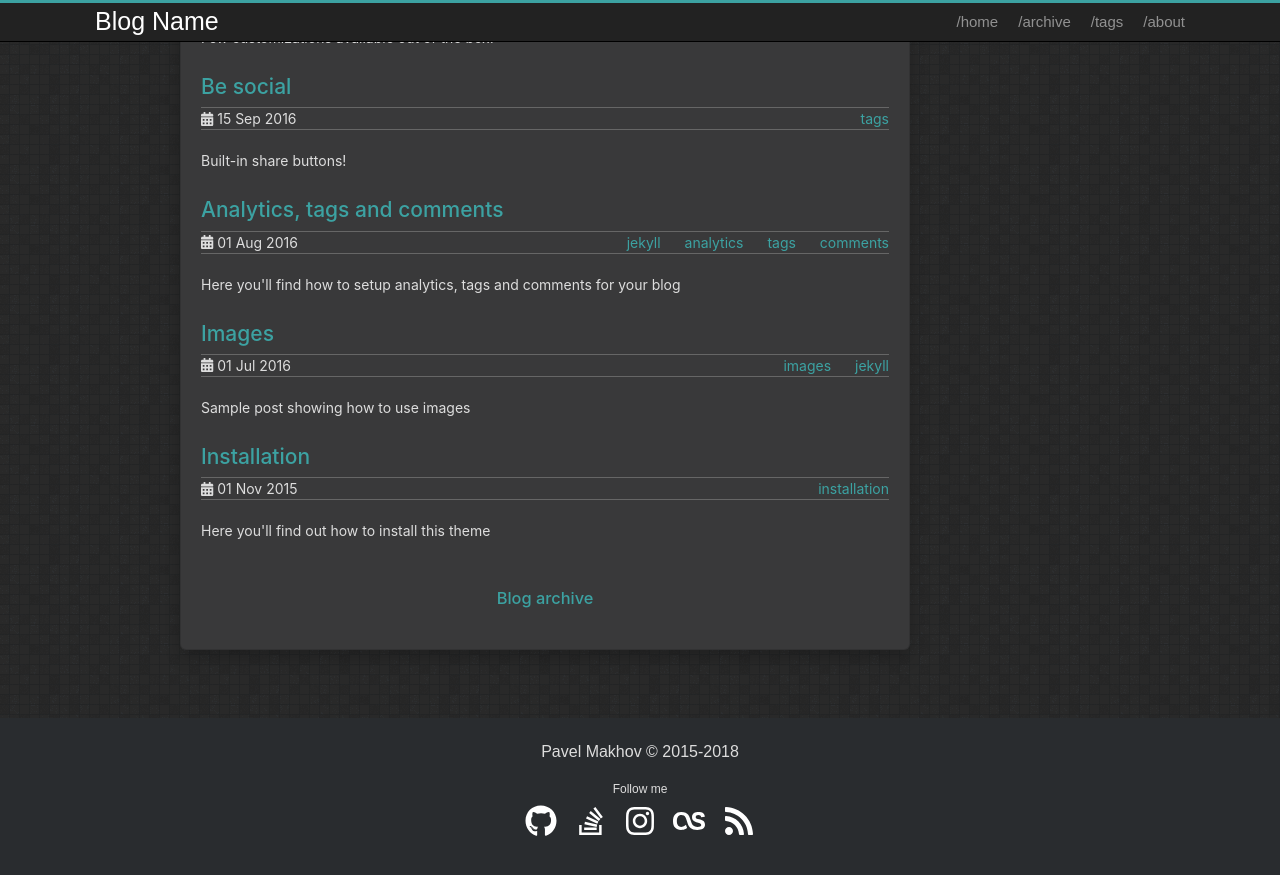
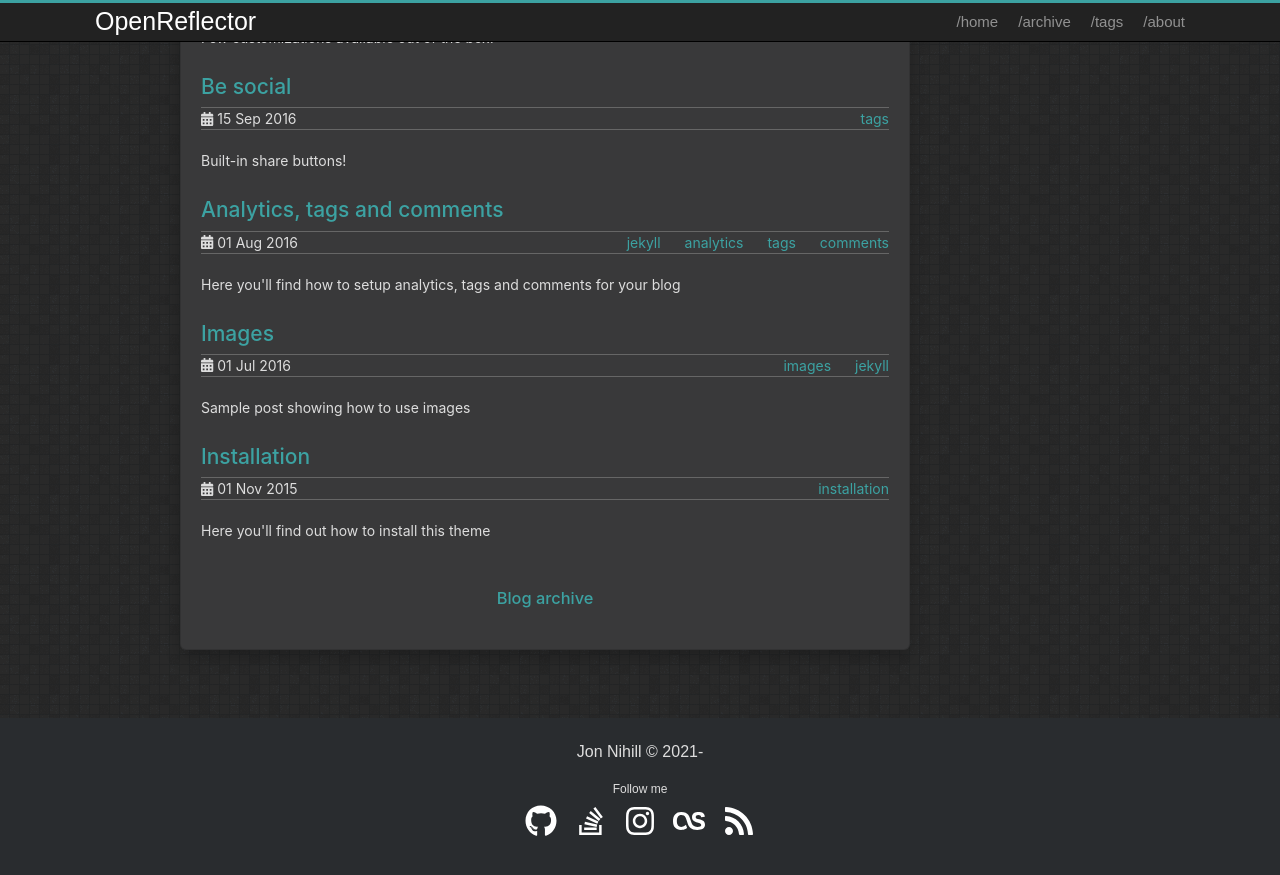
Before and after one commit to Openreflector/nervous-tomato, a Jekyll site: the page built from index.html, in a window 1280 px wide and 900 px high, scrolled down 776 px. Shown: the top 875 px of the window. Built offline with Jekyll 4.4.1, drawn with Linux system fonts in a browser that asks for light colours.

Commit message:
Update _config.yml
inital editing of config file

```diff
--- a/_config.yml
+++ b/_config.yml
@@ -1,18 +1,18 @@
-name: Blog Name
+name: OpenReflector
 description: Software Developer
 url: ''
 baseurl: ''
-author: Pavel Makhov
-copyright: 2015-2018
+author: Jon Nihill
+copyright: 2021-
 share:
   facebook: true
   twitter: true
-  gplus: true
-  linkedin: true
-  pinterest: true
+  gplus: false
+  linkedin: false
+  pinterest: false
   email: true
 social:
-  github: streetturtle
+  github: 2e0opt
   stackoverflow: ''
   linkedin: null
   instagram: ''
```
